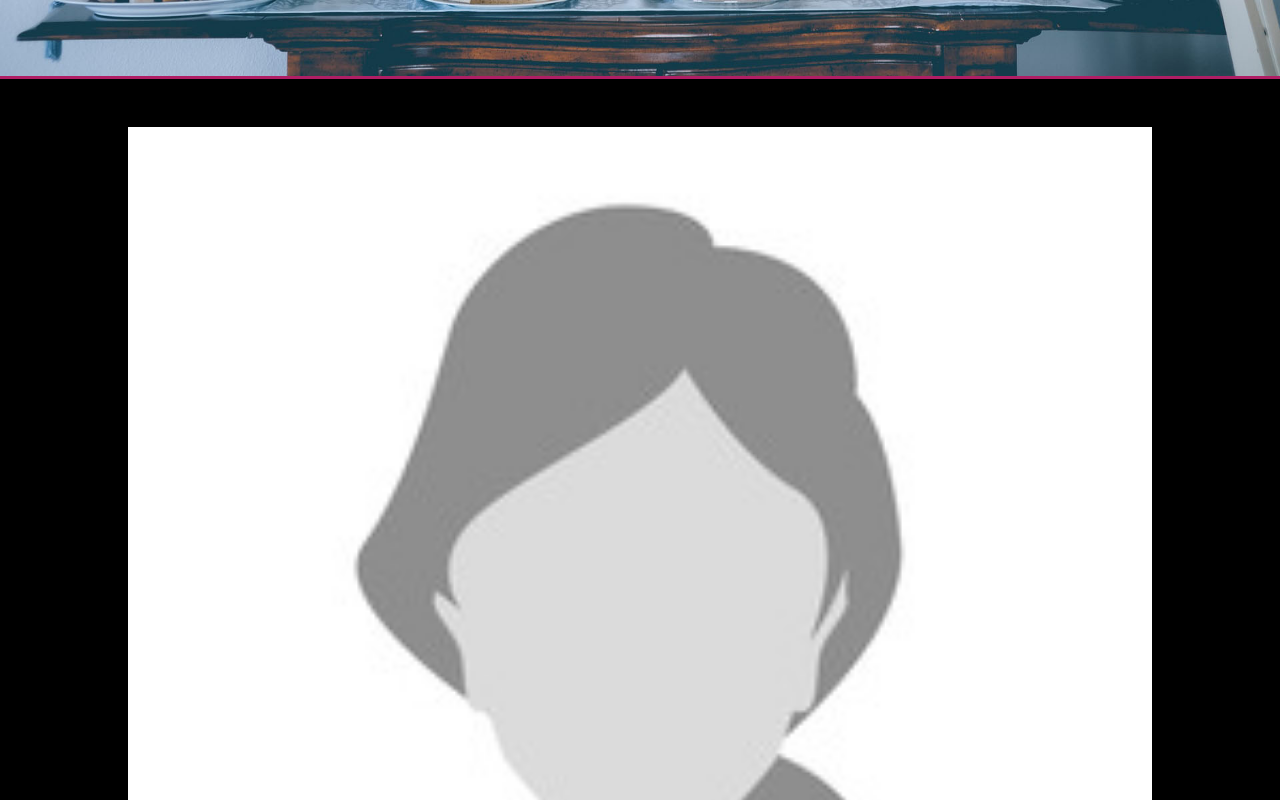
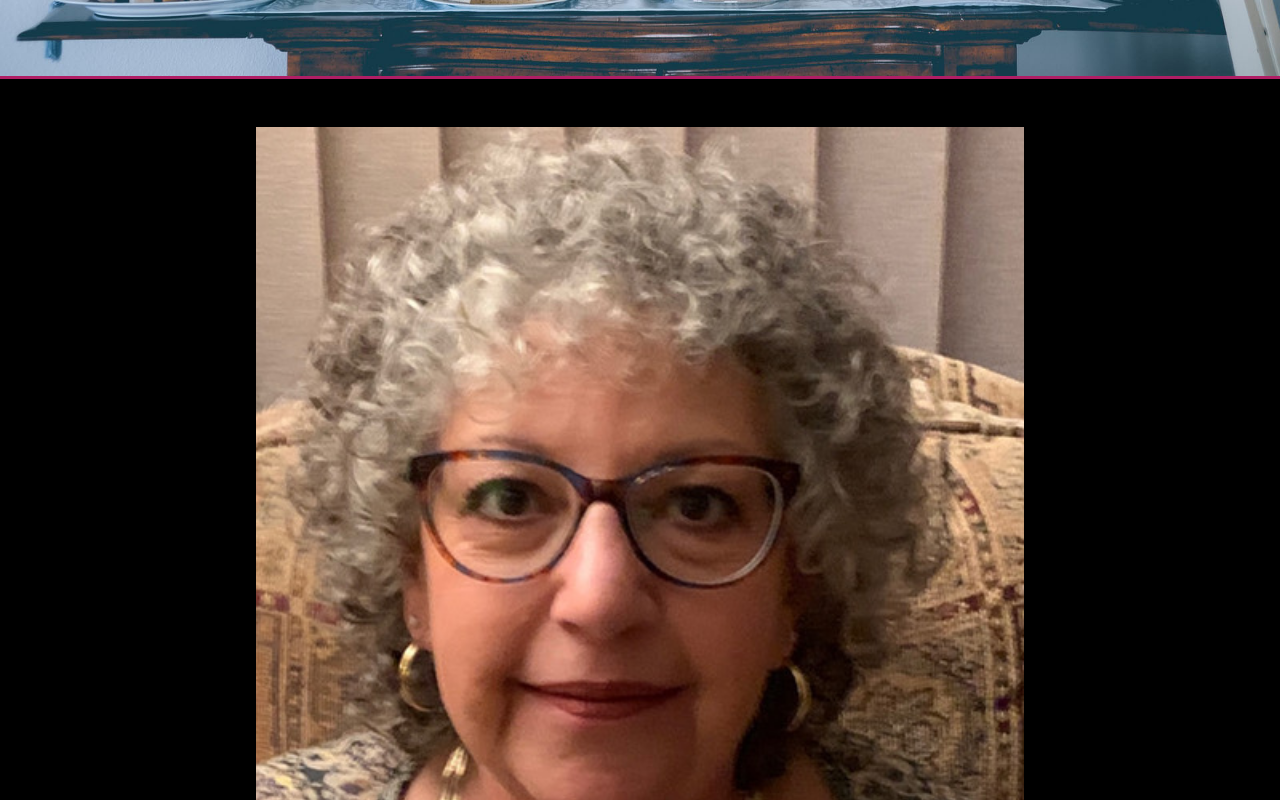
Before and after one commit to vishalicious213/bcc-v2, a Next.js app: page /team/alicia-cosentino in a window 1280 px wide. Shown: the part 600-1400 px from the top of the page. Built offline with nearby package versions, Linux system fonts and the light colour scheme.

Commit message:
updated team/alicia-cosentino profile pic

```diff
--- a/pages/team/alicia-cosentino.js
+++ b/pages/team/alicia-cosentino.js
@@ -29,7 +29,7 @@ export default function Teammate() {
 
             <section className='bio'>
                 <div className='bio-img-container'>
-                    <img className='bio-img' src='/about/placeholder-f.jpg' alt='Alicia Cosentino' />
+                    <img className='bio-img' src='/about/alicia-profile.jpeg' alt='Alicia Cosentino' />
                 </div>
 
                 <div className='bio-text'>
@@ -192,6 +192,12 @@ export default function Teammate() {
               background-position: center;
               background-size: contain;
           }
+
+          @media only screen and (min-width: 992px) {
+            .bio-img-container {
+              width: 60%;
+            }
+          }
           `}
         </style>
     </div>
```
Also changed, not shown: public/about/alicia-profile.jpeg (added), public/about/alicia-thumb.jpeg (added).
